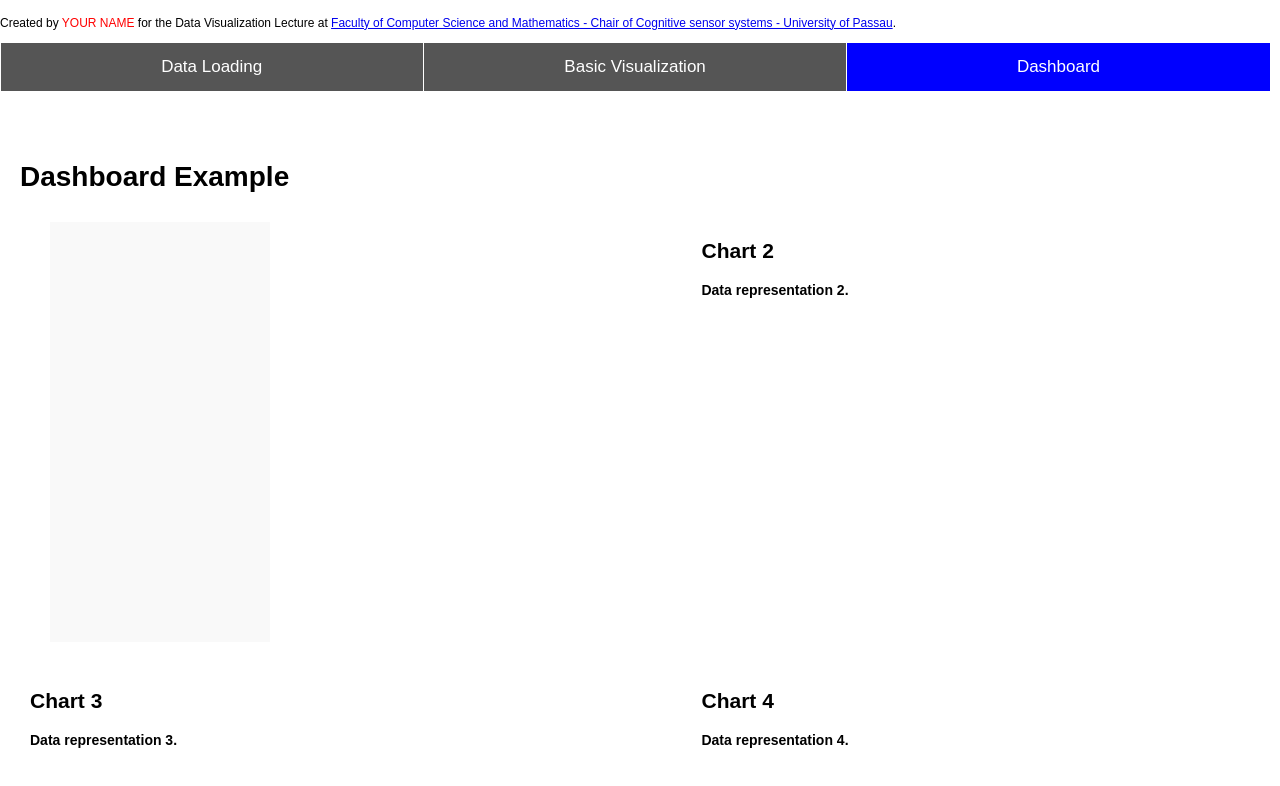
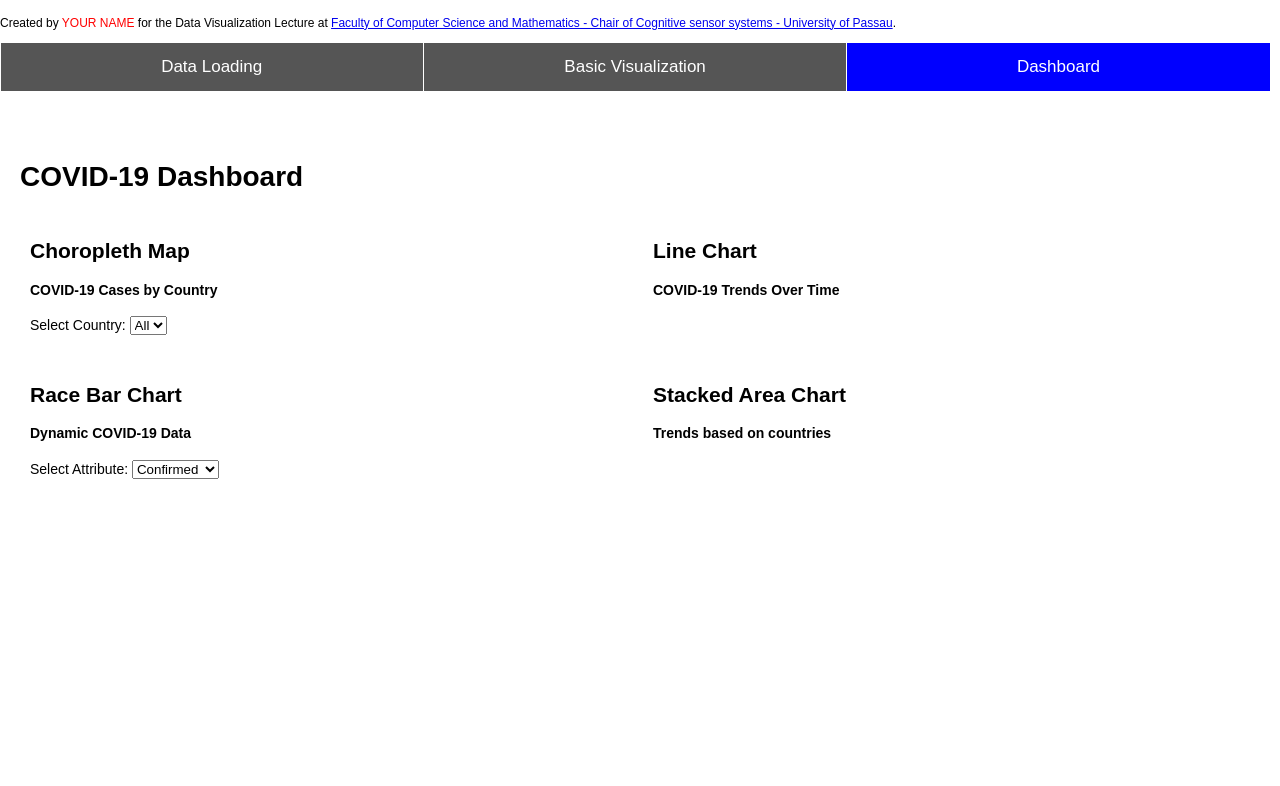
Before and after one commit to aminuubaa/data-visualization, a plain HTML site: page index.html in a window 1280 px wide. Both pictures are taken after a click on the button "Dashboard". Shown: the part 54-840 px from the top of the page. After the commit the page ends 800 px from the top, so only its background shows below. Drawn offline with nearby package versions, Linux system fonts and the light colour scheme.

Commit message:
modify index.html

```diff
--- a/index.html
+++ b/index.html
@@ -104,45 +104,56 @@
 
 <!-- Tab 3 -->
 <div id="Dashboard" class="tabcontent">
-    <h1>Dashboard Example</h1>
+    <h1>COVID-19 Dashboard</h1>
 
     <!-- TODO: The environment of your dashboard can be freely customized. Here is a general layout to get you started. -->
 
     <!-- Grid container -->
     <div class="dashboardGrid">
 
-        <!-- chart 1 -->
+        <!-- chart 1 (Map) -->
         <div class="container">
-            <div id="chart-container">
-                <div id="chart1"></div>
-                <div id="legend-container"></div>
+            <h2>Choropleth Map</h2>
+            <h4>COVID-19 Cases by Country</h4>
+            <div class="selection-box" id="map-selection">
+                <label for="map-country">Select Country:</label>
+                <select id="map-country">
+                    <option value="All">All</option>
+                    <!-- Country options will be populated dynamically -->
+                </select>
             </div>
+            <div id="chart1"></div>
         </div>
 
-        <!-- chart 2 -->
+        <!-- chart 2 (Scatter Plot) -->
         <div class="container">
-           <h2>Chart 2</h2>
-			 <h4>Data representation 2.</h4>
-            <!-- radar chart SVG -->
+            <h2>Line Chart</h2>
+            <h4>COVID-19 Trends Over Time</h4>
             <div id="chart2"></div>
         </div>
 
-        <!-- chart 3 -->
+        <!-- chart 3 (Race Bar Chart) -->
         <div class="container">
-            <h2>Chart 3</h2>
-			  <h4>Data representation 3.</h4>
-            <!-- radar chart SVG -->
+            <h2>Race Bar Chart</h2>
+            <h4>Dynamic COVID-19 Data</h4>
+            <div class="selection-box" id="race-bar-selection">
+                <label for="race-bar-category">Select Attribute:</label>
+                <select id="race-bar-category">
+                    <option value="Confirmed">Confirmed</option>
+                    <option value="Deaths">Deaths</option>
+                    <option value="Recovered">Recovered</option>
+                    <option value="Active">Active</option>
+                </select>
+            </div>
             <div id="chart3"></div>
         </div>
 
-        <!-- chart 4 -->
+        <!-- chart 4 (Line Chart) -->
         <div class="container">
-            <h2>Chart 4</h2>
-            <h4>Data representation 4.</h4>
-            <!-- radar chart SVG -->
+            <h2>Stacked Area Chart</h2>
+            <h4>Trends based on countries</h4>
             <div id="chart4"></div>
         </div>
-
     </div>
 
 </div>
```
